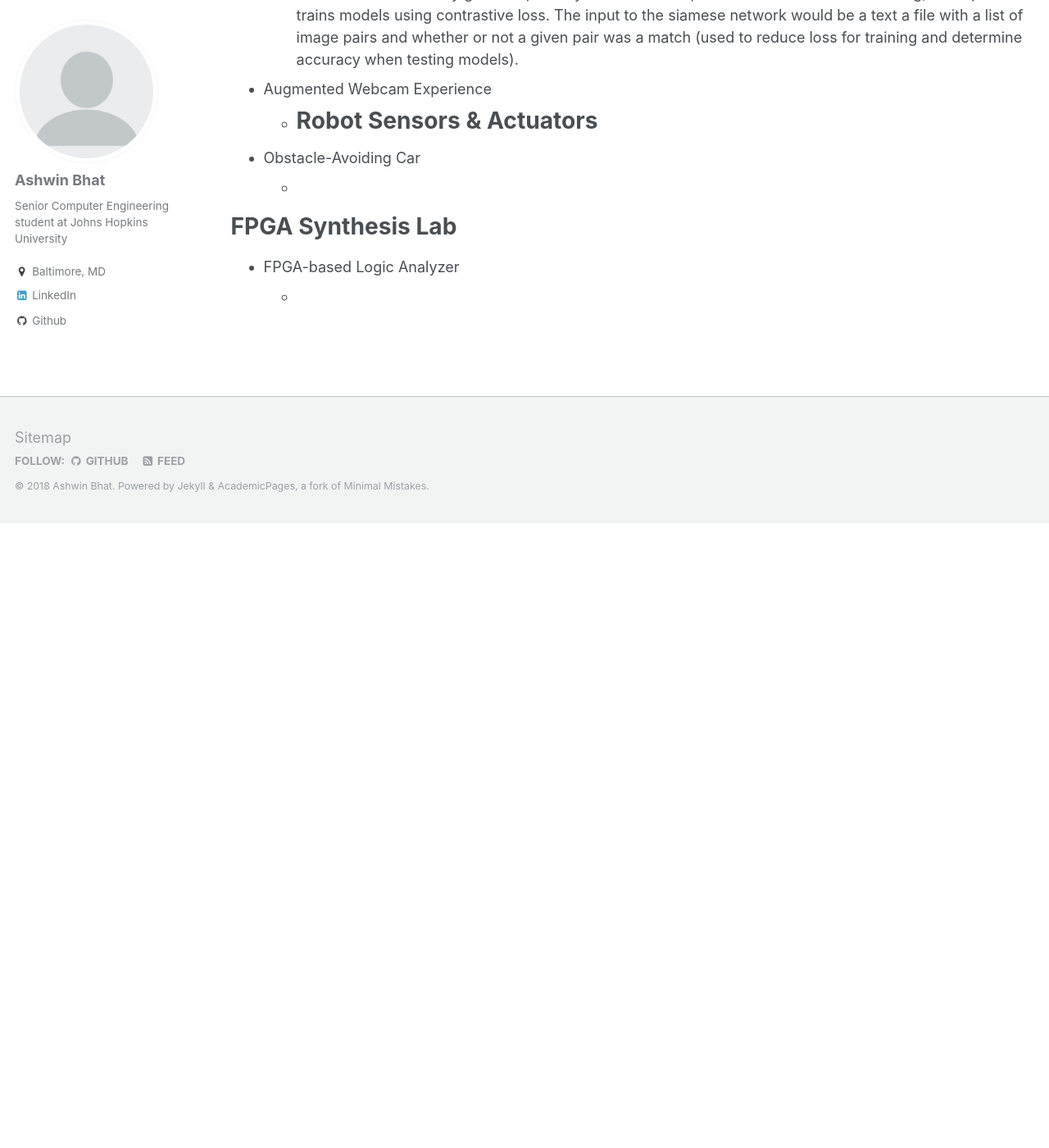
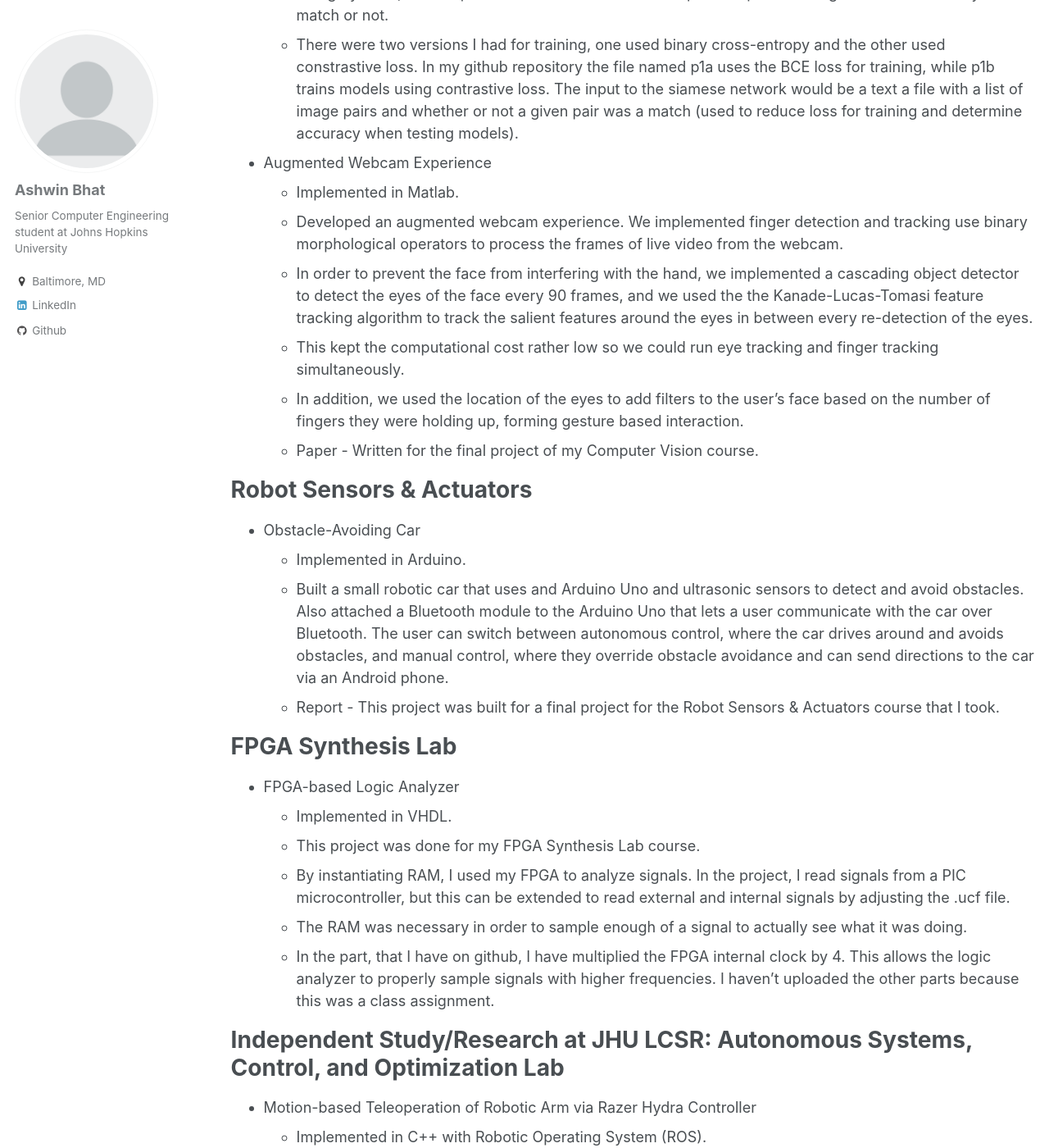
Before and after one commit to The-Shwin/the-shwin.github.io, a Jekyll site: the page built from _pages/projects.md, in a window 1280 px wide and 1400 px high, scrolled down 360 px. Shown: the whole window at 82% size. Built offline with Jekyll 4.4.1, drawn with Linux system fonts in a browser that asks for light colours; before the commit the page ends 998 px from its top, so only the background shows below that; some of the changed text lies outside the part shown.

Commit message:
Added content to projects page.

```diff
--- a/_pages/projects.md
+++ b/_pages/projects.md
@@ -7,20 +7,46 @@ author_profile: true
 
 {% include base_path %}
 
+Here are some selected projects that I have done from courses and research.
+
 Computer Vision
 ======
-* Siamese Face Matching
+* [Siamese Face Matching](https://github.com/The-Shwin/Siamese-Face-Matching)
+  * Implemented in Python.
   * Using PyTorch, I developed a siamese network that can process pairs of images and detect if they are a match or not.
   * There were two versions I had for training, one used binary cross-entropy and the other used constrastive loss. In my github repository the file named p1a uses the BCE loss for training, while p1b trains models using contrastive loss. The input to the siamese network would be a text a file with a list of image pairs and whether or not a given pair was a match (used to reduce loss for training and determine accuracy when testing models).
 
 * Augmented Webcam Experience
-  *
+  * Implemented in Matlab.
+  * Developed an augmented webcam experience. We implemented finger detection and tracking use binary morphological operators to process the frames of live video from the webcam.
+  * In order to prevent the face from interfering with the hand, we implemented a cascading object detector to detect the eyes of the face every 90 frames, and we used the the Kanade-Lucas-Tomasi feature tracking algorithm to track the salient features around the eyes in between every re-detection of the eyes.
+  * This kept the computational cost rather low so we could run eye tracking and finger tracking simultaneously.
+  * In addition, we used the location of the eyes to add filters to the user's face based on the number of fingers they were holding up, forming gesture based interaction.
+  * [Paper](https://theshwin.com/files/cvproject.pdf) - Written for the final project of my Computer Vision course.
+
 Robot Sensors & Actuators
 ======
-* Obstacle-Avoiding Car
-  *
+* [Obstacle-Avoiding Car](https://github.com/mattkae/Obstabot)
+  * Implemented in Arduino.
+  * Built a small robotic car that uses and Arduino Uno and ultrasonic sensors to detect and avoid obstacles. Also attached a Bluetooth module to the Arduino Uno that lets a user communicate with the car over Bluetooth. The user can switch between autonomous control, where the car drives around and avoids obstacles, and manual control, where they override obstacle avoidance and can send directions to the car via an Android phone.
+  * [Report](https://theshwin.com/files/rsaproject.pdf) - This project was built for a final project for the Robot Sensors & Actuators course that I took.
 
 FPGA Synthesis Lab
 ======
-* FPGA-based Logic Analyzer
-  *
+* [FPGA-based Logic Analyzer](https://github.com/The-Shwin/FPGA-LogicAnalyzer)
+  * Implemented in VHDL.
+  * This project was done for my FPGA Synthesis Lab course.
+  * By instantiating RAM, I used my FPGA to analyze signals. In the project, I read signals from a PIC microcontroller, but this can be extended to read external and internal signals by adjusting the .ucf file.
+  * The RAM was necessary in order to sample enough of a signal to actually see what it was doing.
+  * In the part, that I have on github, I have multiplied the FPGA internal clock by 4. This allows the logic analyzer to properly sample signals with higher frequencies. I haven't uploaded the other parts because this was a class assignment.
+
+Independent Study/Research at JHU LCSR: Autonomous Systems, Control, and Optimization Lab
+======
+* Motion-based Teleoperation of Robotic Arm via Razer Hydra Controller
+  * Implemented in C++ with Robotic Operating System (ROS).
+  * Wrote a ROS package to send the position data of the Razer Hydra Controller and used kinematic transforms to transform the position of the Hydra controller to the frame of the end-effector of the robotic arm.
+  * This allowed the user to move their Hydra controller and have the robotic arm mimic the same movement, resulting in intuitive teleoperation of the arm without a complicated interface.
+  * [Video Demo](https://drive.google.com/open?id=0Bx6eCdlCBKvvWEhiOW5EaWxNc1E)
+* FPV Motion-based Teleoperation
+  * To further build on the motion-based teleoperation, I setup an FPV camera and used the DJI Lightbridge to send the video signal to an FPV headset. Now the user could operate the robotic arm via the Razer Hydra without being directly next to it to see what the arm was doing.
+  * I did not have the setup to get a good splitscreen demo of the user and the arm, but I have short video showing some of the FPV view, user operation, and arm movement. [Video Demo](https://drive.google.com/file/d/1CmU1g7jDb5s4es92wabqm8_3vDx1AL4h/view)
```
